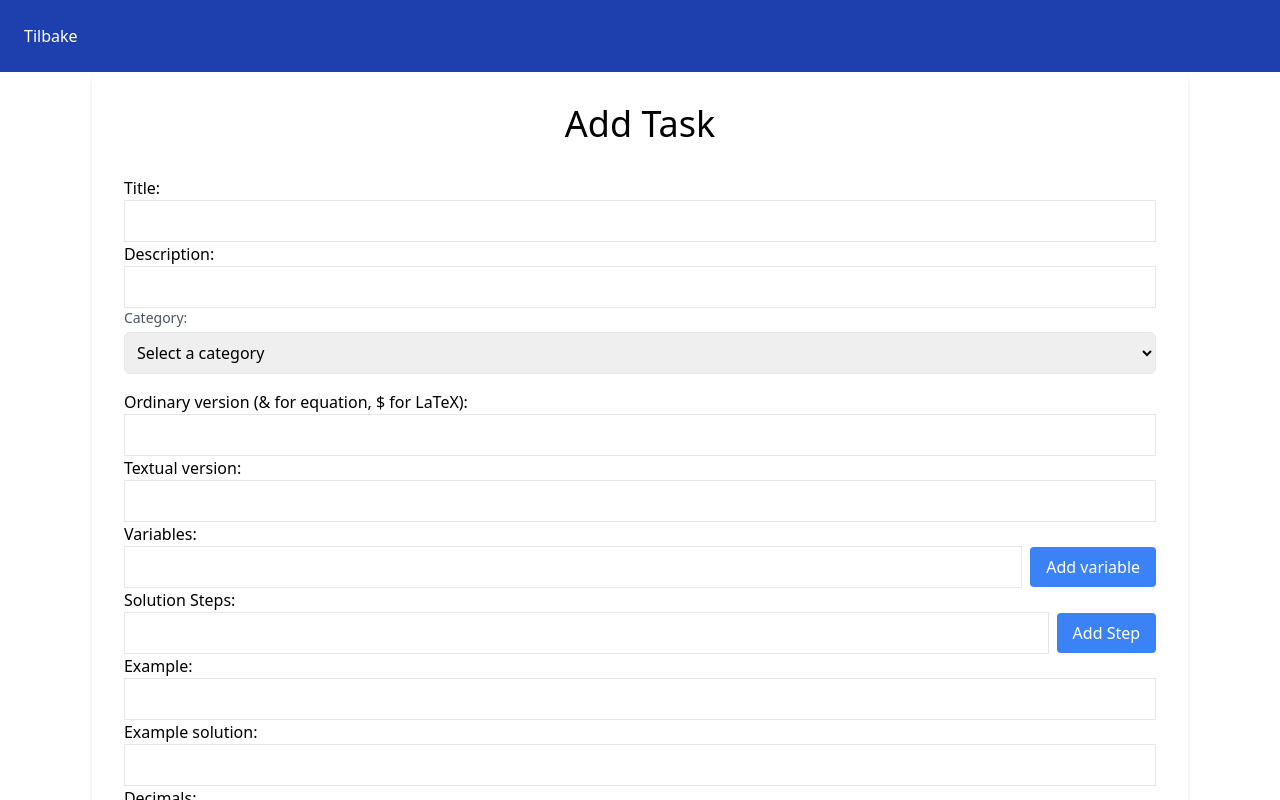
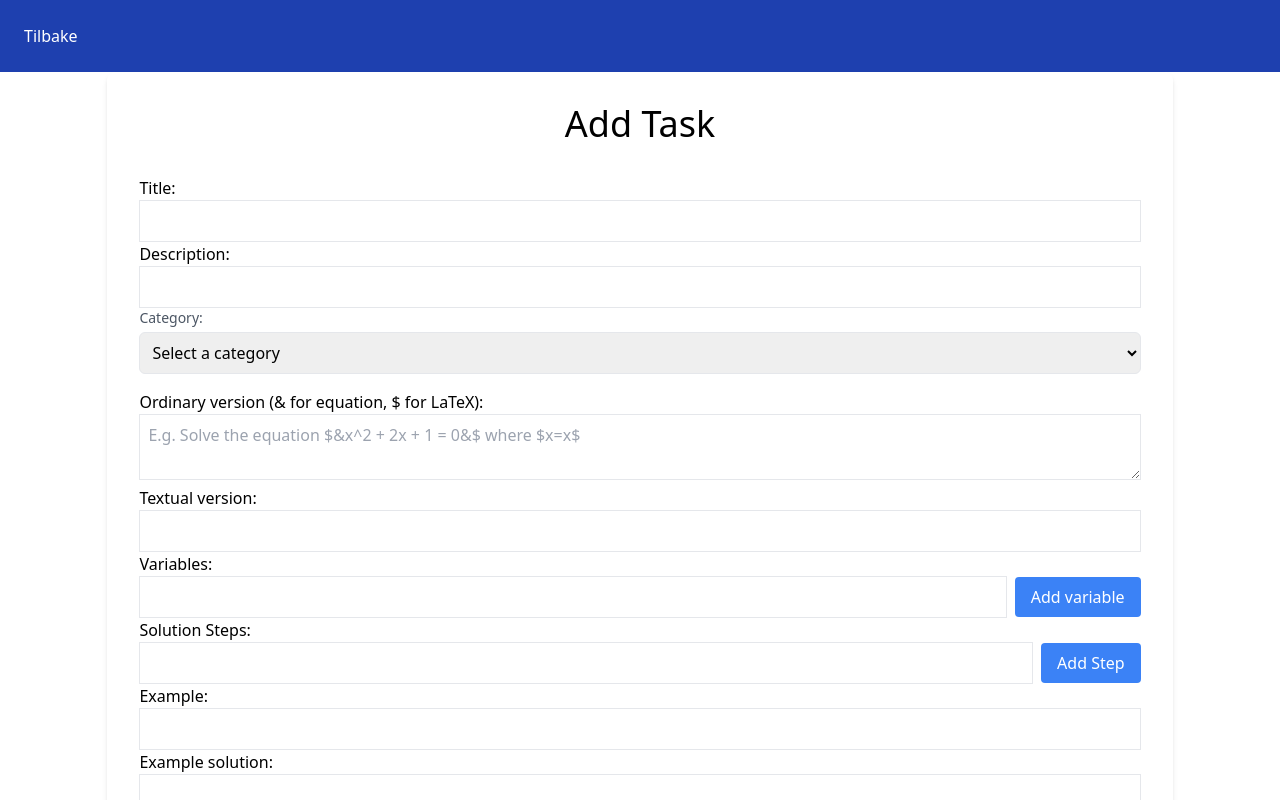
Before and after one commit to heiken1108/Eksamensbrettern, a Next.js app: page /tasks/add in a window 1280 px wide. Shown: the top 800 px of the page. Built offline with nearby package versions, Linux system fonts and the light colour scheme; what better-react-mathjax would draw is missing.

Commit message:
Small textual fixes

```diff
--- a/src/pages/index.tsx
+++ b/src/pages/index.tsx
@@ -17,8 +17,6 @@ const Home: NextPage = () => {
     <div id="topPicksDiv" className="flex justify-start flex-col">
       <h2 className="text-3xl p-5">Top picks</h2>
       <div className="grid grid-cols-3 gap-3 p-3">
-        <MathJax>{"\\(\\frac{10}{4x} \\approx 2^{12}\\)"}</MathJax>
-        <MathJax>{"\\(3*4\\)"}</MathJax>
       </div>
     </div>
     </>
--- a/src/pages/tasks/add.tsx
+++ b/src/pages/tasks/add.tsx
@@ -151,11 +151,11 @@ export default function AddTask() {
             </div>
             <label className="mb-4" htmlFor="ordinaryVersion">
                 Ordinary version (& for equation, $ for LaTeX):
-                <input
+                <textarea
                     className="border p-2 w-full"
-                    type="text"
                     name="ordinaryVersion"
                     id="ordinaryVersion"
+                    placeholder="E.g. Solve the equation $&x^2 + 2x + 1 = 0&$ where $x=x$"
                     required
                     onChange={(e) => setOrdinaryVersion(e.target.value)}
                 />
```
